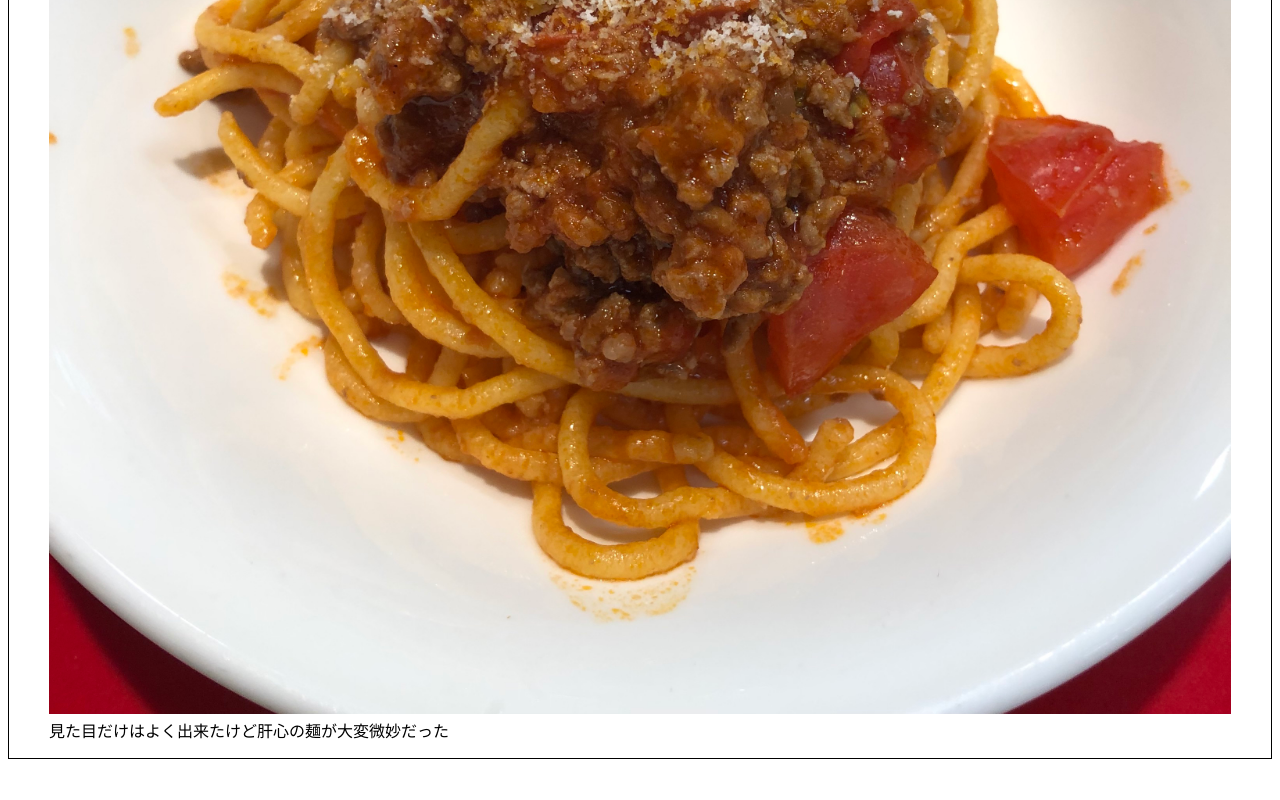
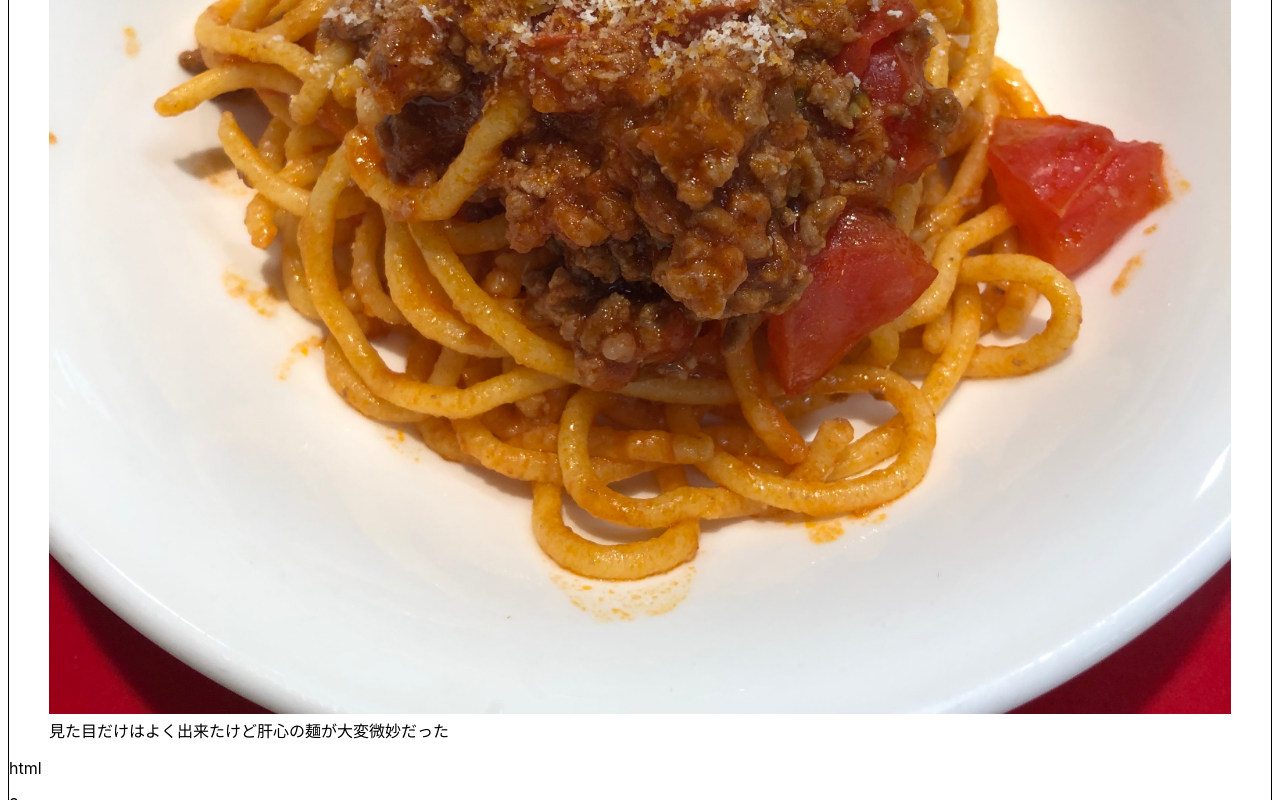
Before and after one commit to suzuki84g/-suzuki84g.github.io, a Nuxt app: page / in a window 1280 px wide. Shown: the part 11200-12000 px from the top of the page. Before the commit the page ends 11967 px from the top, so only its background shows below. Built offline with nearby package versions, Linux system fonts and the light colour scheme.

Commit message:
skillの項目を追加

```diff
--- /dev/null
+++ b/components/Skills.vue
@@ -0,0 +1,32 @@
+<template>
+  <div>
+    <div v-for="skill in skills" :key="skill">
+      <div class="skill">
+        <p>{{ skill.language }}</p>
+        <p>{{ skill.level }}</p>
+      </div>
+    </div>
+  </div>
+</template>
+
+<script>
+export default {
+  data () {
+    return {
+      skills: [
+        {
+          language: 'html',
+          level: '3'
+        },
+        {
+          language: 'css/sass',
+          level: '4'
+        }
+      ]
+    }
+  }
+}
+</script>
+
+<style lang="scss">
+</style>
--- a/pages/index.vue
+++ b/pages/index.vue
@@ -3,6 +3,7 @@
     <Profile />
     <History />
     <Images />
+    <Skills />
   </div>
 </template>
 
@@ -10,12 +11,14 @@
 import Profile from '~/components/Profile'
 import History from '~/components/History'
 import Images from '~/components/Images'
+import Skills from '~/components/Skills'
 
 export default {
   components: {
     Profile,
     History,
-    Images
+    Images,
+    Skills
   }
 }
 </script>
```
